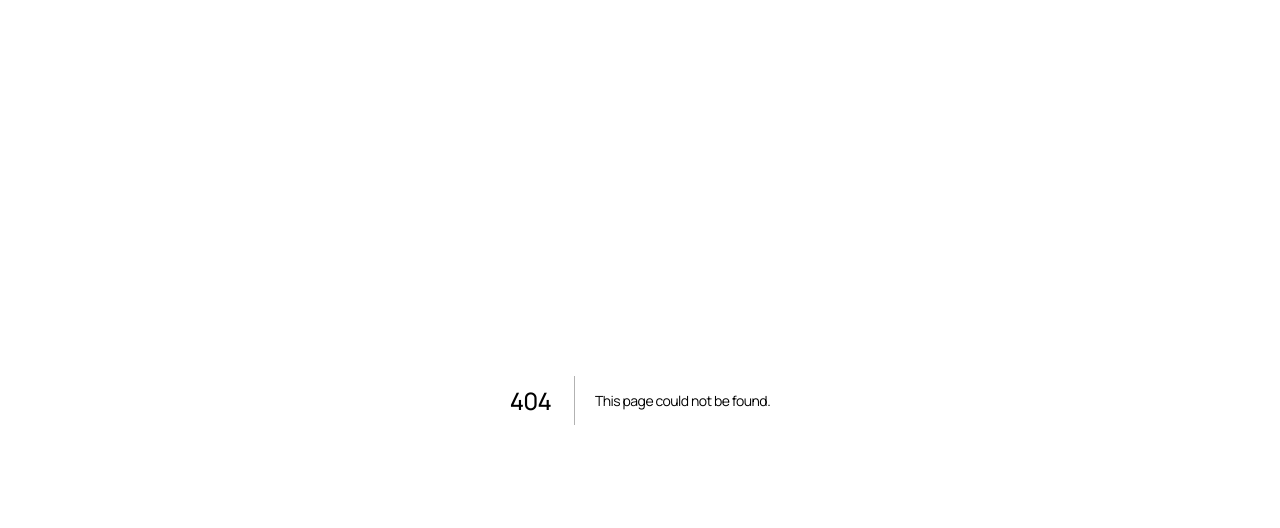
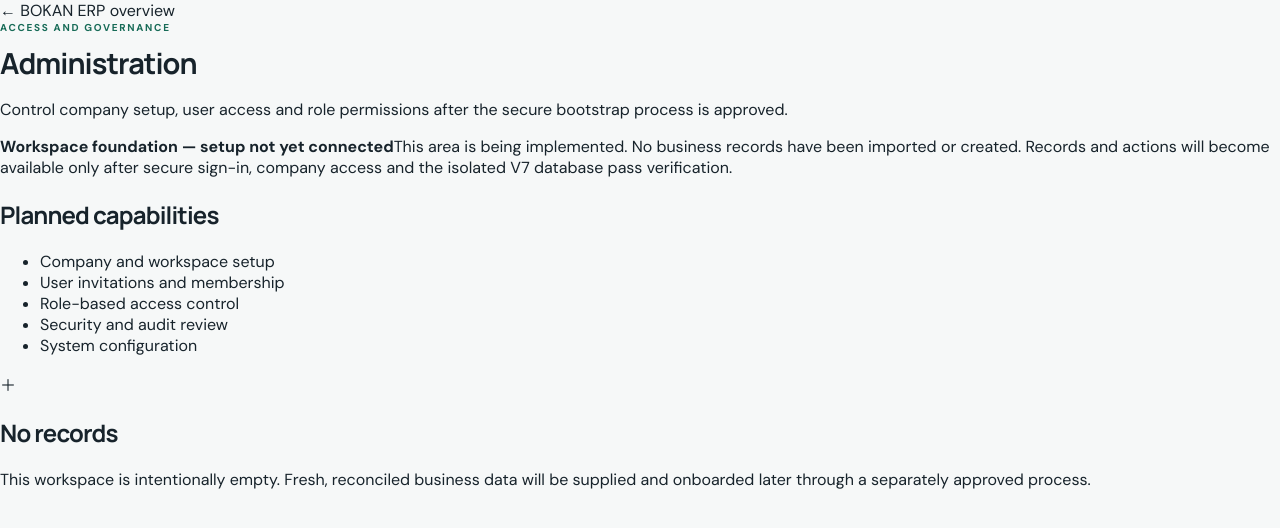
Before and after one commit to bokanplc/prime-erp, a Next.js app: page /administration in a window 1280 px wide. Before the commit this address had no page. Shown: the top 528 px of the page. Built offline with nearby package versions, Linux system fonts and the light colour scheme.

Commit message:
feat(v7): add empty operational workspace foundations

```diff
--- /dev/null
+++ b/src/app/administration/page.tsx
@@ -0,0 +1,5 @@
+import { WorkspacePage } from "@/components/workspace-page";
+
+export default function AdministrationPage() {
+  return <WorkspacePage eyebrow="Access and governance" title="Administration" description="Control company setup, user access and role permissions after the secure bootstrap process is approved." capabilities={["Company and workspace setup","User invitations and membership","Role-based access control","Security and audit review","System configuration"]} />;
+}
```
